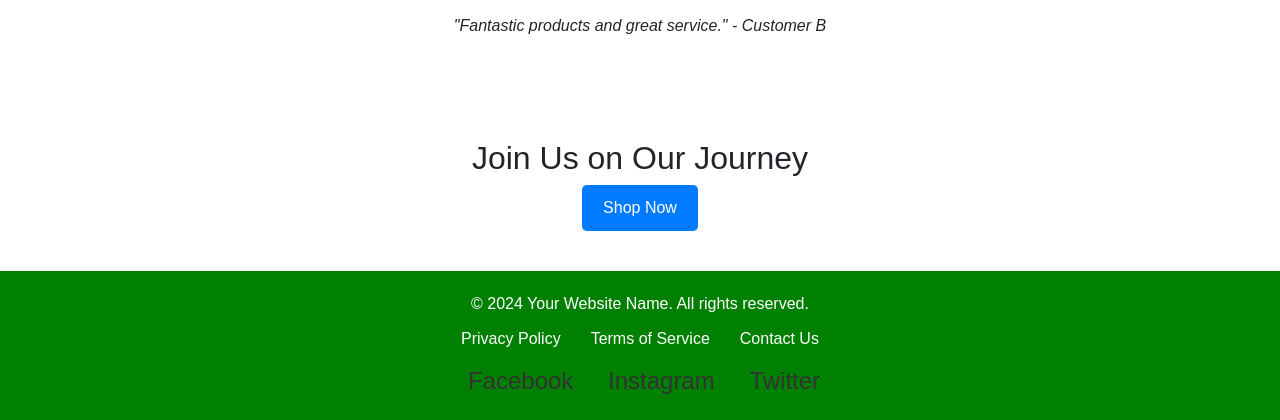
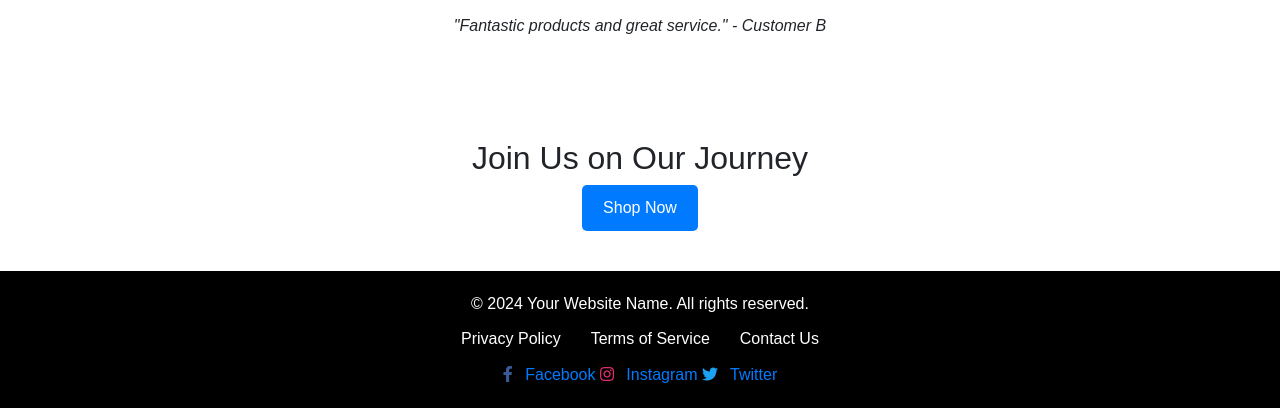
Before and after one commit to Krishna-432001/codeigniter_shopping1, a CodeIgniter 4 app: the page made by app/Views/frontend/auth/about.php in a window 1280 px wide. Shown: the part 1653-2073 px from the top of the page. Run offline with PHP 8.4 and a stand-in for CodeIgniter, Linux system fonts and the light colour scheme; the template is opened without the code that fills it, so the values that code supplies are empty; some libraries are stand-ins or nearby versions.

Commit message:
icon added scoial media

```diff
--- a/app/Views/frontend/layout/footer.php
+++ b/app/Views/frontend/layout/footer.php
@@ -4,6 +4,8 @@
     <meta charset="UTF-8">
     <meta name="viewport" content="width=device-width, initial-scale=1.0">
     <title>Document</title>
+    <link rel="stylesheet" href="https://cdnjs.cloudflare.com/ajax/libs/font-awesome/5.15.4/css/all.min.css">
+
     <style>
         /* Basic styles for body and main content */
         body {
@@ -16,23 +18,31 @@
             flex: 1; /* Allow content to grow and push footer down */
         }
         footer {
-            background-color: green;
+            background-color: black;
             color: white;
             padding: 20px 0;
             text-align: center;
         }
 
-        .social-media a {
-            text-decoration: none;
-            color: #333;
-            margin: 0 10px;
-            font-size: 1.5em;
+        .social-media i {
+        color: #000; /* Default icon color */
+        margin-right: 8px;
         }
-        .social-media a:hover {
-            color: #007BFF;
+
+        .social-media a:nth-child(1) i {
+            color: #3b5998; /* Facebook blue */
         }
-        .social-media i {
-            margin-right: 8px;
+
+        .social-media a:nth-child(2) i {
+            color: #E1306C; /* Instagram pink */
+        }
+
+        .social-media a:nth-child(3) i {
+            color: #1DA1F2; /* Twitter blue */
+        }
+
+        .social-media a:hover i {
+            opacity: 0.8; /* Hover effect for icons */
         }
     </style>
 </head>
@@ -58,13 +68,13 @@
         </ul>
         <div class="social-media">
             <a href="https://www.facebook.com" target="_blank">
-            <i class="fab fa-facebook"></i>Facebook
+                <i class="fab fa-facebook-f"></i> Facebook
             </a>
             <a href="https://www.instagram.com" target="_blank">
-            <i class="fab fa-instagram"></i>Instagram
+                <i class="fab fa-instagram"></i> Instagram
             </a>
             <a href="https://www.twitter.com" target="_blank">
-            <i class="fab fa-twitter"></i>Twitter
+                <i class="fab fa-twitter"></i> Twitter
             </a>
         </div>
     </div>
```
Lines whose indentation alone changed are shown as unchanged.
